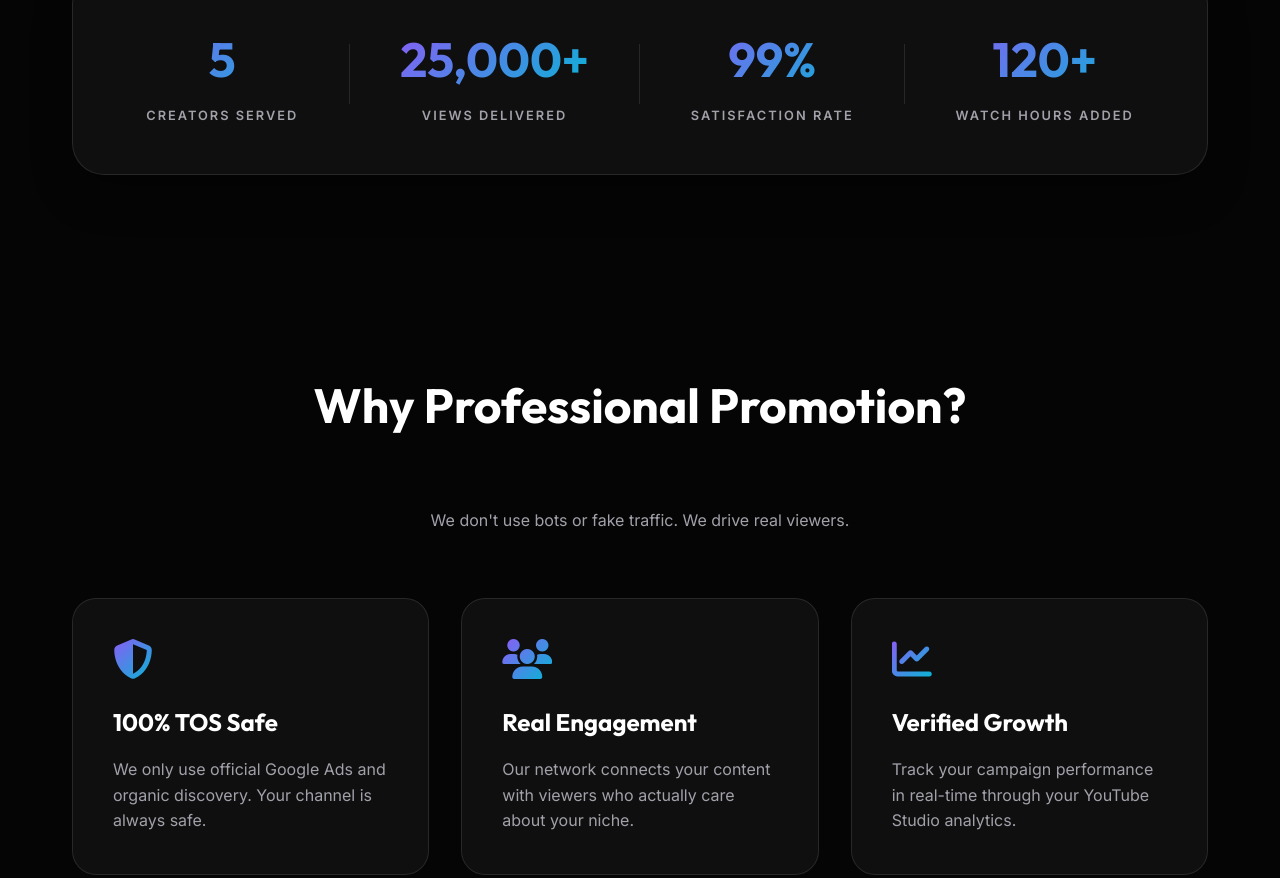
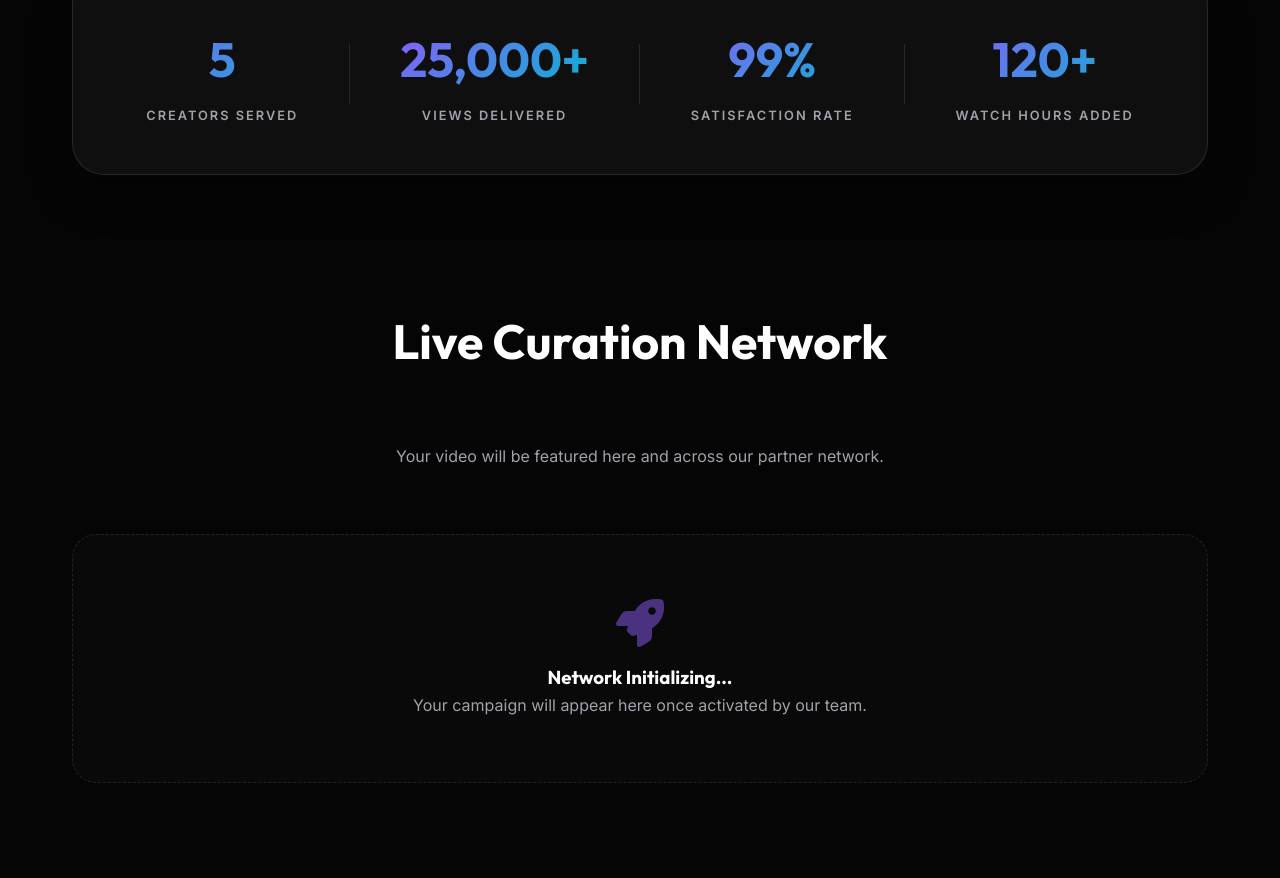
Before and after one commit to upset05/creatorlift, a plain HTML site: page index.html in a window 1280 px wide. Shown: the part 1797-2675 px from the top of the page. Drawn offline with Linux system fonts and the light colour scheme; no server answers.

Commit message:
UI Fix: Restored missing curation hub section and updated targeting

```diff
--- a/index.html
+++ b/index.html
@@ -105,6 +105,17 @@
                         <div class="stat-number" id="stat-hours" data-target="120" data-suffix="+">0</div>
                         <div class="stat-label">Watch Hours Added</div>
                     </div>
+                </div>
+            </div>
+        <!-- CURATION HUB -->
+        <section class="section" id="network">
+            <div class="container">
+                <div style="text-align: center; margin-bottom: 4rem;">
+                    <h2 class="section-title">Live Curation Network</h2>
+                    <p style="color: var(--text-secondary);">Your video will be featured here and across our partner network.</p>
+                </div>
+                <div class="grid" id="curationGrid">
+                    <!-- Dynamic Videos Loaded from script.js -->
                 </div>
             </div>
         </section>
--- a/script.js
+++ b/script.js
@@ -104,7 +104,7 @@
 
 // Dynamic Video Loader for Landing Page
 async function loadNetworkVideos() {
-    const grid = document.querySelector('#pricing').previousElementSibling.querySelector('.grid');
+    const grid = document.getElementById('curationGrid');
     if (!grid) return;
 
     try {
```
